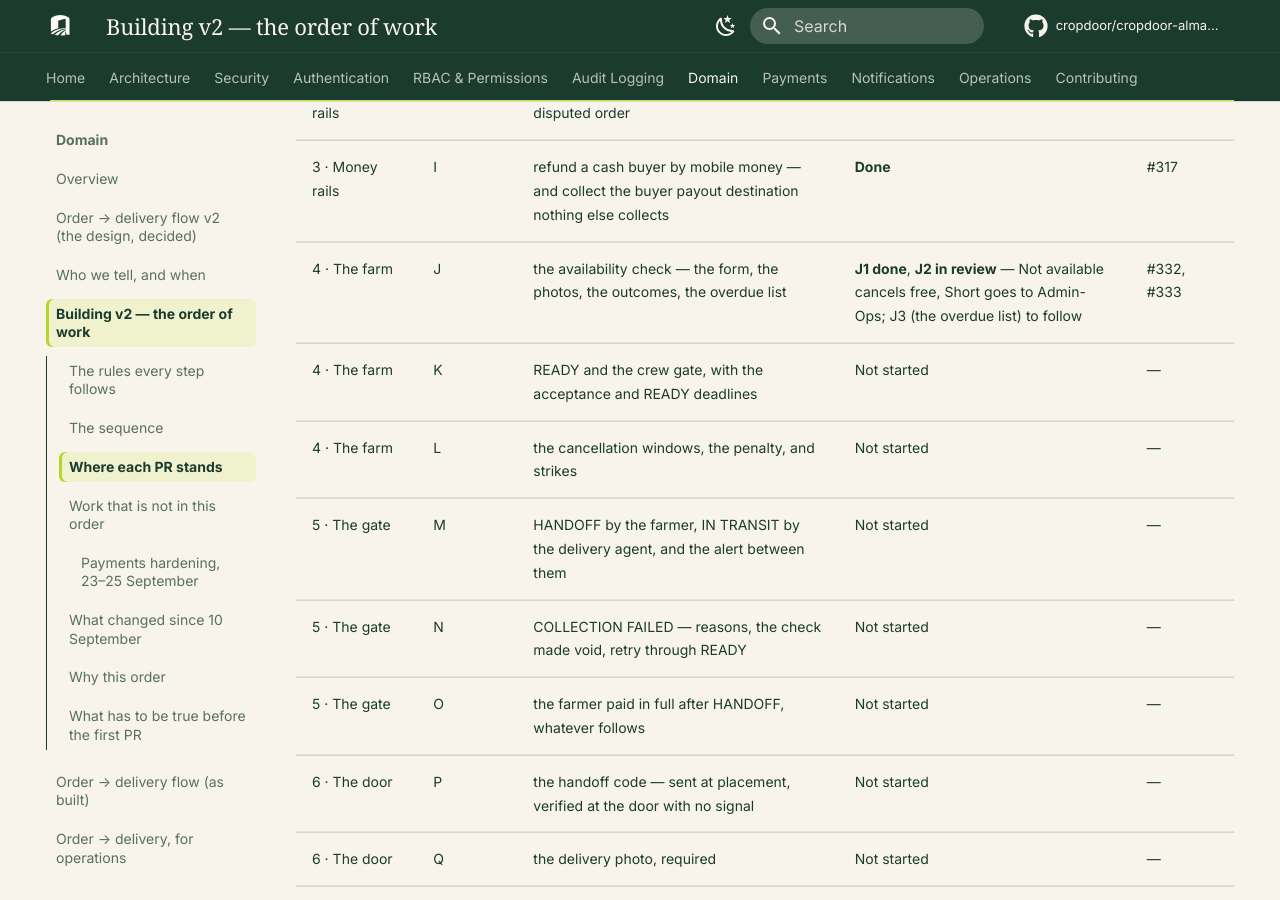
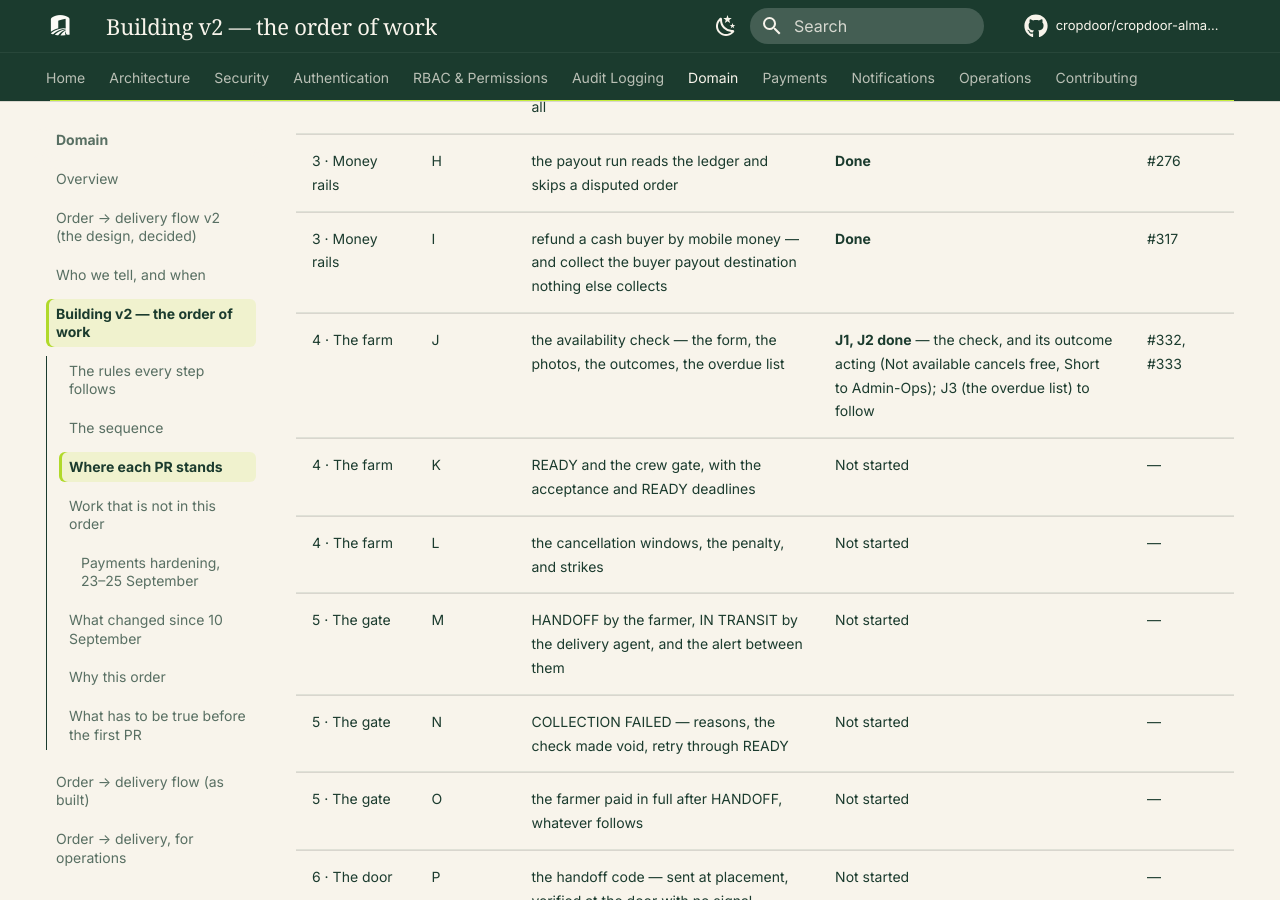
Before and after one commit to cropdoor/cropdoor-almanac, an MkDocs documentation site: the page built from docs/domain/order-delivery-flow-v2-build-order.md, in a window 1280 px wide and 900 px high, scrolled down 6474 px. Built offline with MkDocs 1.6.1 and Material for MkDocs 9.7.7, drawn with Linux system fonts in a browser that asks for light colours; some web fonts are replaced; comment, search, counter and statistics services are not loaded.

Commit message:
tracker: J2 is done (#333)

```diff
--- a/docs/domain/order-delivery-flow-v2-build-order.md
+++ b/docs/domain/order-delivery-flow-v2-build-order.md
@@ -70,7 +70,7 @@ The one place that says what is finished. A PR is **Done** only once it is merge
 | 3 · Money rails | T1 | the agent's collected cash recorded as received, so a cash order can be paid at all | **Done** | #277 |
 | 3 · Money rails | H | the payout run reads the ledger and skips a disputed order | **Done** | #276 |
 | 3 · Money rails | I | refund a cash buyer by mobile money — and collect the buyer payout destination nothing else collects | **Done** | #317 |
-| 4 · The farm | J | the availability check — the form, the photos, the outcomes, the overdue list | **J1 done**, **J2 in review** — Not available cancels free, Short goes to Admin-Ops; J3 (the overdue list) to follow | #332, #333 |
+| 4 · The farm | J | the availability check — the form, the photos, the outcomes, the overdue list | **J1, J2 done** — the check, and its outcome acting (Not available cancels free, Short to Admin-Ops); J3 (the overdue list) to follow | #332, #333 |
 | 4 · The farm | K | READY and the crew gate, with the acceptance and READY deadlines | Not started | — |
 | 4 · The farm | L | the cancellation windows, the penalty, and strikes | Not started | — |
 | 5 · The gate | M | HANDOFF by the farmer, IN TRANSIT by the delivery agent, and the alert between them | Not started | — |
```
